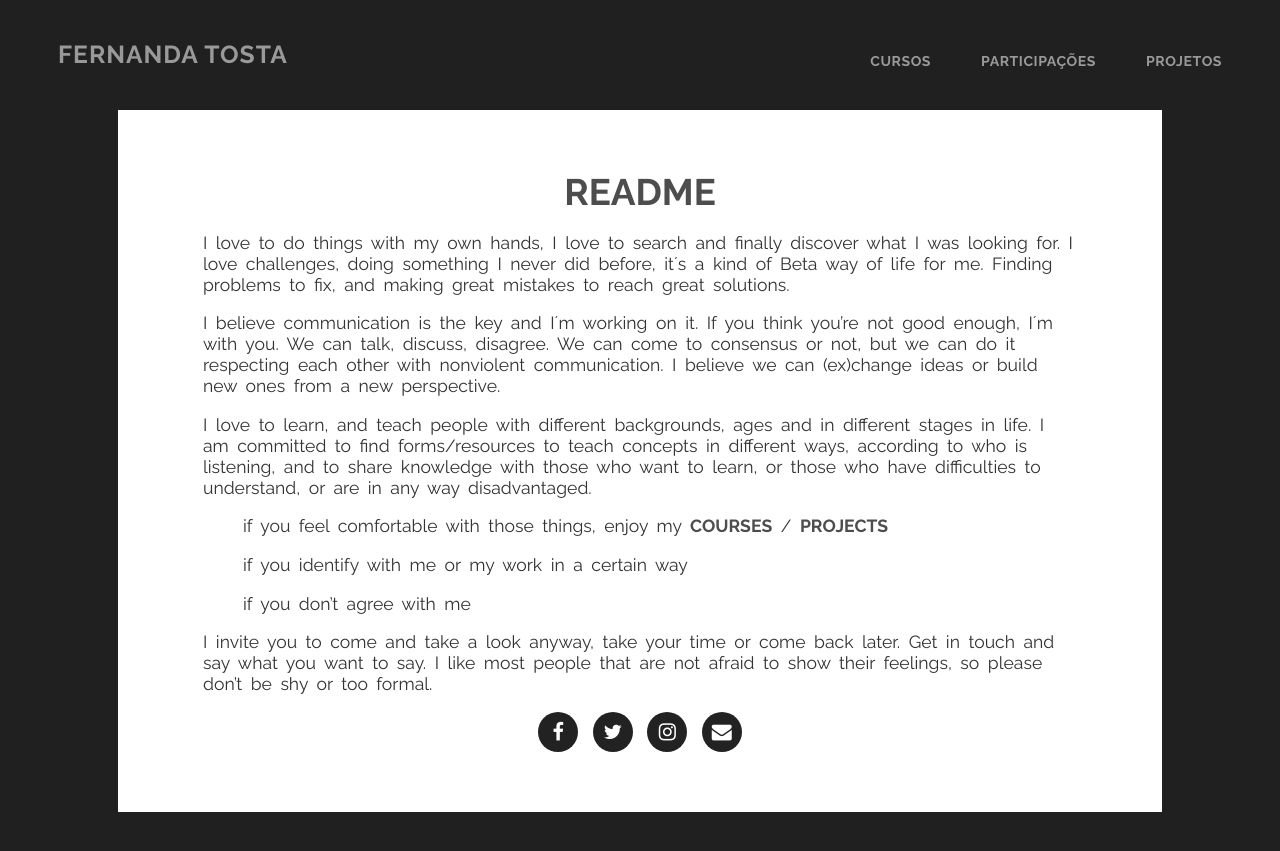
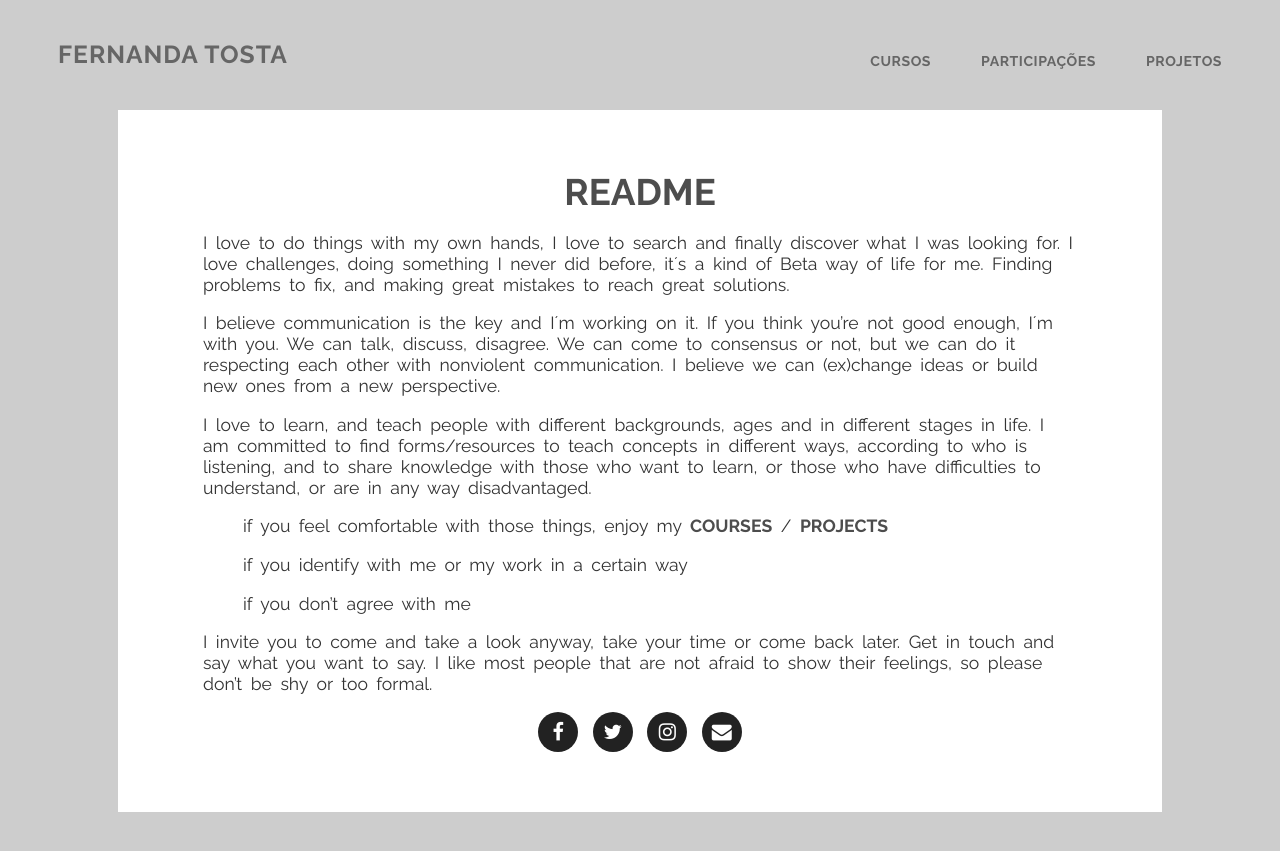
Before and after one commit to fernandatosta/fernandatosta.com, a Jekyll site: the page built from _pages/index.md, in a window 1280 px wide. Shown: the top 851 px of the page. Built offline with Jekyll 4.4.1, drawn with Linux system fonts in a browser that asks for light colours; nearby versions of some CDN libraries.

Commit message:
Update constants.scss

```diff
--- a/_sass/constants.scss
+++ b/_sass/constants.scss
@@ -1,4 +1,4 @@
-$BACKGROUND: rgba(32,32,32,1);
+$BACKGROUND: rgba(205,205,205,1);
 $TEXT-BACKGROUND: rgba(255,255,255,1);
 
 $TEXT-BASE: rgba(255,255,255,1);
@@ -9,8 +9,8 @@ $LINK-COLOR: $TITLE-COLOR;
 $LINK-COLOR-VISITED: $LINK-COLOR;
 $LINK-COLOR-HOVER: lighten($LINK-COLOR, 50%);
 
-$MENU-HOVER: rgba(255,255,255,1);
-$MENU: darken($MENU-HOVER, 40%);
+$MENU-HOVER: rgba(0,0,0,1);
+$MENU: lighten($MENU-HOVER, 40%);
 
 $DESKTOP-WIDTH-SITE: 1280px;
 
```
